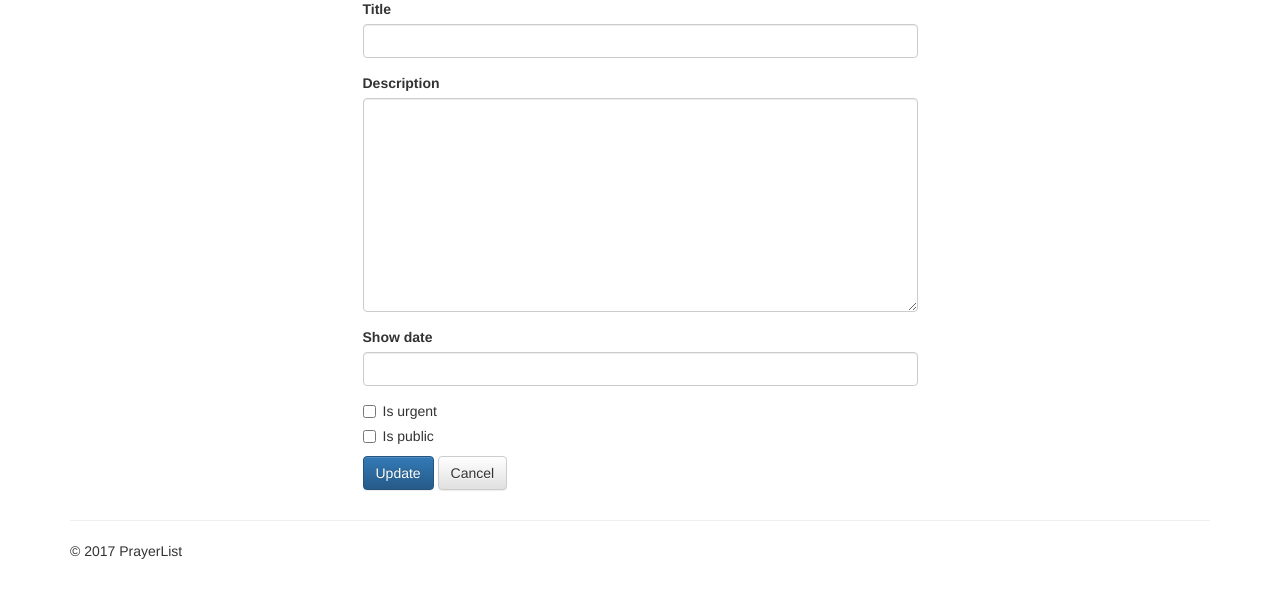
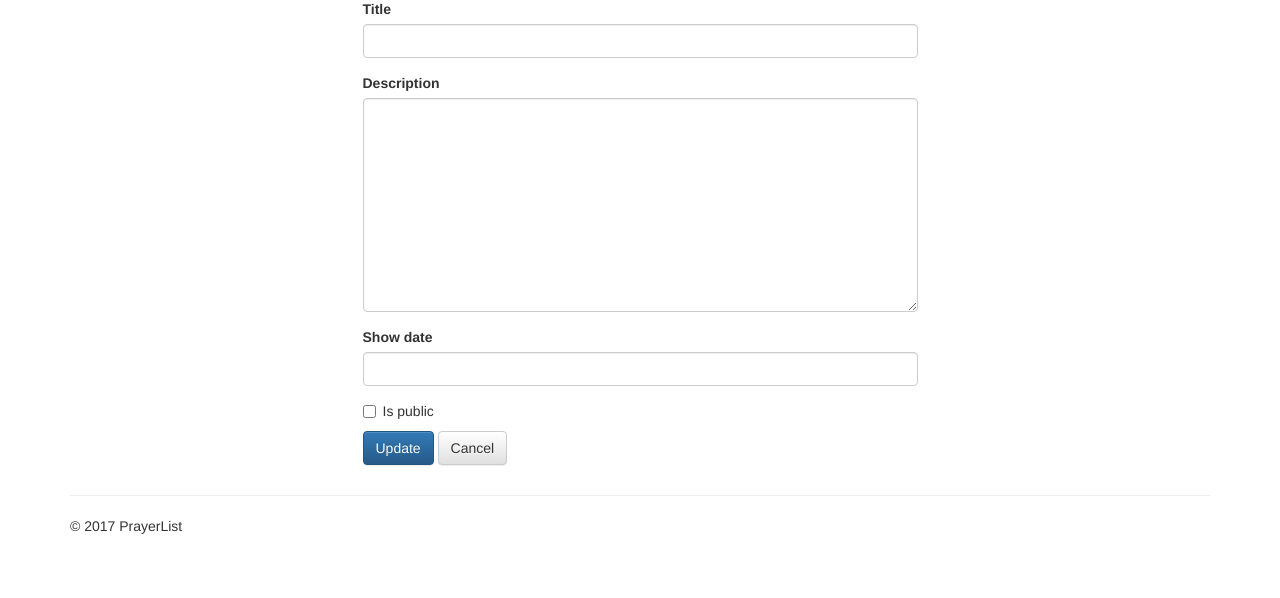
Before and after one commit to die2live/prayerlist, a Django app: page /edit/ in a window 1280 px wide. Shown: the part 128-726 px from the top of the page. Run offline with Django 3.2, Linux system fonts and the light colour scheme; the visitor is signed in with stand-in values (Sample User, id 1); some libraries are stand-ins or nearby versions.

Commit message:
Removed 'urgent' field from views. closes #15

```diff
--- a/src/prayerlistapp/templates/all.html
+++ b/src/prayerlistapp/templates/all.html
@@ -9,7 +9,6 @@
         <thead>
           <th>Title</th>
           <th>Is Public</th>
-          <th>Is Urgent</th>
           <th>Show Date</th>
           <th></th>
         </thead>
@@ -18,7 +17,6 @@
             <tr>
               <td>{{ pr.title }}</td>
               <td>{{ pr.is_public }}</td>
-              <td>{{ pr.is_urgent }}</td>
               <td>{{ pr.show_date }}</td>
               <td>
                 <div class="pr-mng">
--- a/src/prayerlistapp/templates/create.html
+++ b/src/prayerlistapp/templates/create.html
@@ -28,12 +28,6 @@
       </div>
       <div class="checkbox">
         <label>
-          {{ form.is_urgent }}
-          {{ form.is_urgent.label }}
-        </label>
-      </div>
-      <div class="checkbox">
-        <label>
           {{ form.is_public }}
           {{ form.is_public.label }}
         </label>
--- a/src/prayerlistapp/views.py
+++ b/src/prayerlistapp/views.py
@@ -50,14 +50,12 @@ def all(request):
 
 @login_required
 def today(request):
-    uprs = models.PrayerRequest.objects.filter(Q(created_by=request.user.profile), Q(is_urgent=True), Q(show_date=datetime.today()) | Q(show_date=None)).order_by('-created_date')[:request.user.profile.num_urgent_pr]
-    prs = models.PrayerRequest.objects.filter(Q(created_by=request.user.profile), Q(is_urgent=False), Q(show_date=datetime.today()) | Q(show_date=None)).order_by('-created_date')[:request.user.profile.num_normal_pr]
+    prs = models.PrayerRequest.objects.filter(Q(created_by=request.user.profile), Q(show_date=datetime.today()) | Q(show_date=None)).order_by('-created_date')[:request.user.profile.num_normal_pr]
     return render(
         request,
         'today.html',
         {
             'prayer_requests': prs,
-            'urgent_prayer_requests': uprs,
         }
     )
 
```
Also changed, not shown: src/prayerlistapp/templates/today.html (+0 -10 lines).
